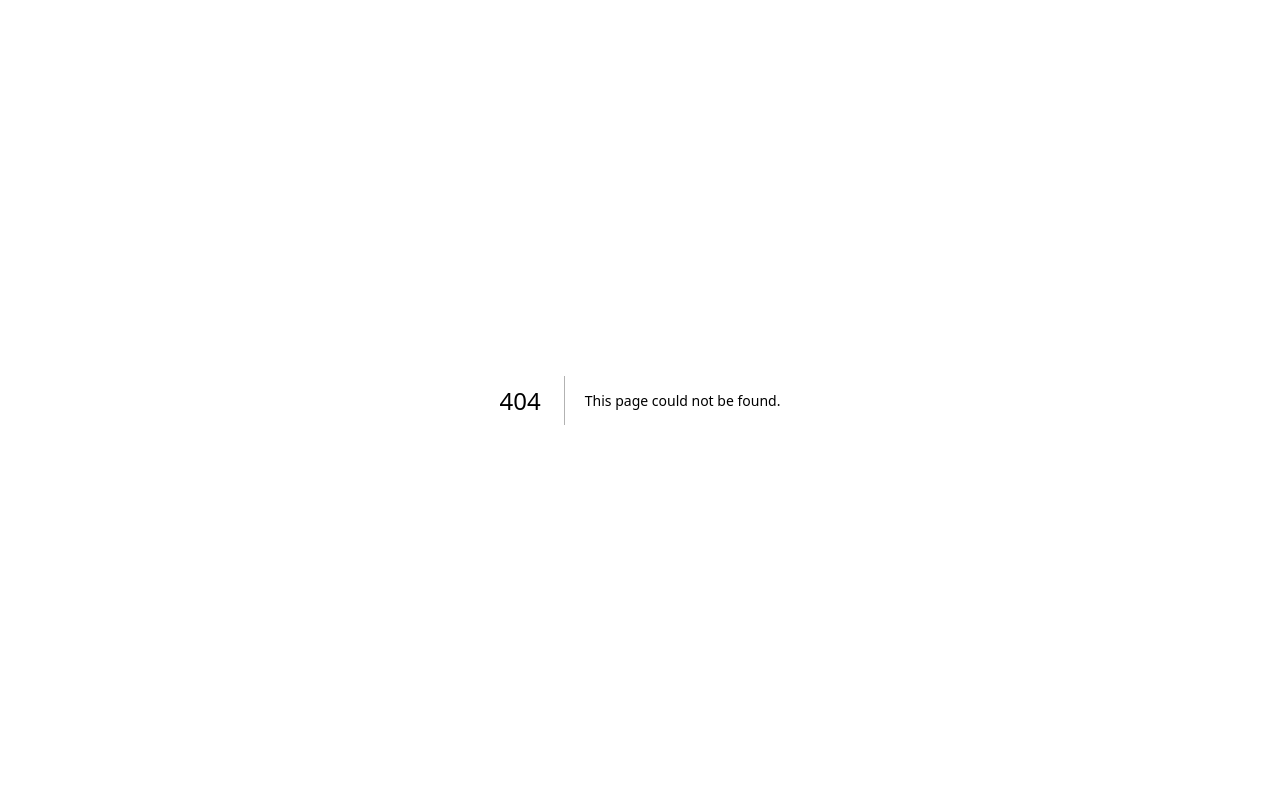
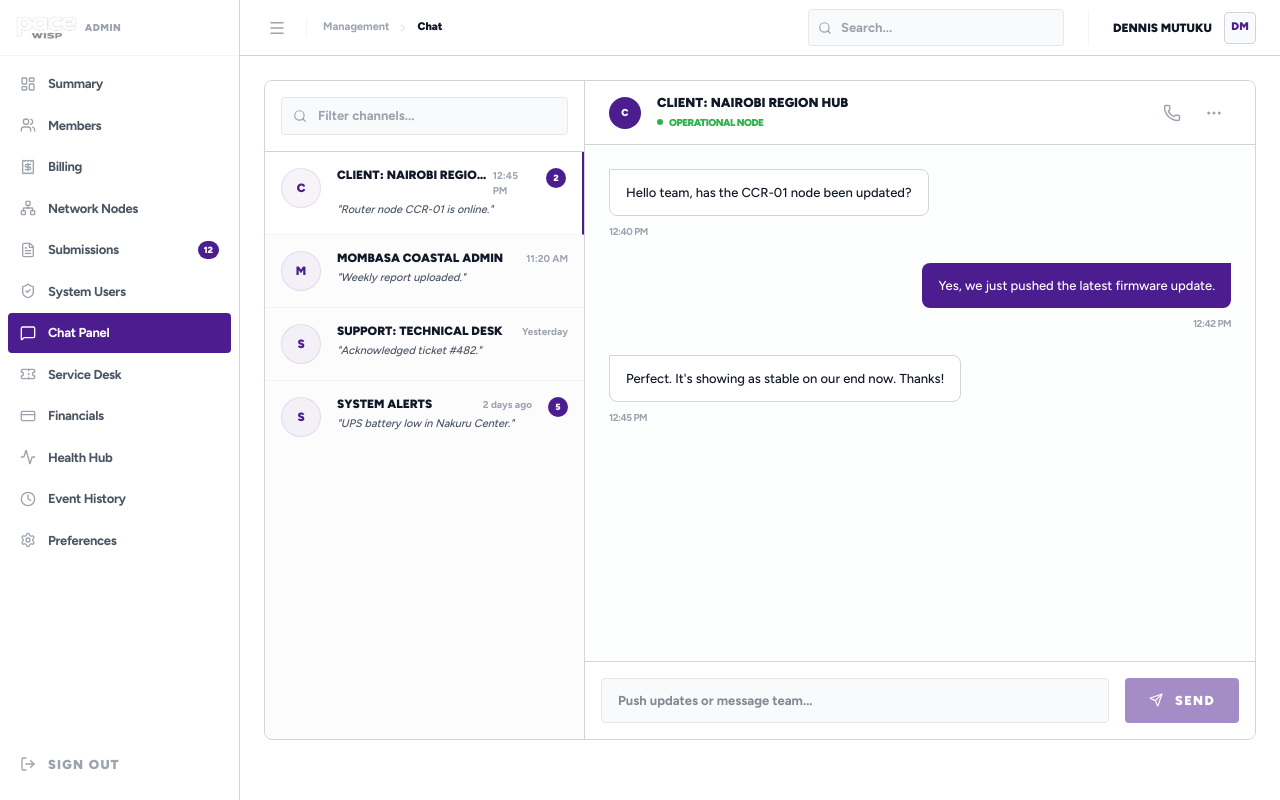
Before and after one commit to dennismutuku2005/pacewebsite, a Next.js app in the folder paceadmin/: page /dashboard/chat in a window 1280 px wide. Before the commit this address had no page. Built offline with nearby package versions, Linux system fonts and the light colour scheme.

Commit message:
Auto-update:

```diff
--- /dev/null
+++ b/paceadmin/src/app/dashboard/chat/page.js
@@ -0,0 +1,156 @@
+"use client"
+
+import React, { useState, useEffect } from 'react'
+import { motion, AnimatePresence } from 'framer-motion'
+import { Send, Search, User, MoreHorizontal, Phone, Video } from 'lucide-react'
+import { Skeleton } from '@/components/Skeleton'
+import { cn } from '@/lib/utils'
+
+export default function ChatPage() {
+    const [isLoading, setIsLoading] = useState(true)
+    const [activeChat, setActiveChat] = useState(1)
+    const [message, setMessage] = useState('')
+
+    useEffect(() => {
+        const timer = setTimeout(() => setIsLoading(false), 800)
+        return () => clearTimeout(timer)
+    }, [])
+
+    const contacts = [
+        { id: 1, name: 'Client: Nairobi Region Hub', lastMsg: 'Router node CCR-01 is online.', time: '12:45 PM', unread: 2 },
+        { id: 2, name: 'Mombasa Coastal Admin', lastMsg: 'Weekly report uploaded.', time: '11:20 AM', unread: 0 },
+        { id: 3, name: 'Support: Technical Desk', lastMsg: 'Acknowledged ticket #482.', time: 'Yesterday', unread: 0 },
+        { id: 4, name: 'System Alerts', lastMsg: 'UPS battery low in Nakuru Center.', time: '2 days ago', unread: 5 },
+    ]
+
+    const messages = [
+        { id: 1, text: "Hello team, has the CCR-01 node been updated?", sender: 'other', time: '12:40 PM' },
+        { id: 2, text: "Yes, we just pushed the latest firmware update.", sender: 'me', time: '12:42 PM' },
+        { id: 3, text: "Perfect. It's showing as stable on our end now. Thanks!", sender: 'other', time: '12:45 PM' },
+    ]
+
+    return (
+        <div className="h-[calc(100vh-140px)] flex border border-pace-border rounded-lg overflow-hidden bg-white">
+            {/* Contacts Sidebar */}
+            <div className="w-80 border-r border-pace-border flex flex-col bg-gray-50/50">
+                <div className="p-4 border-b border-pace-border bg-white">
+                    <div className="relative">
+                        <Search className="absolute left-3 top-1/2 -translate-y-1/2 text-admin-dim" size={14} />
+                        <input
+                            type="text"
+                            placeholder="Filter channels..."
+                            className="w-full pl-9 pr-4 py-2 bg-gray-50 border border-gray-200 rounded text-[12px] focus:bg-white focus:border-pace-purple outline-none transition-all font-bold placeholder:text-admin-dim"
+                        />
+                    </div>
+                </div>
+                <div className="flex-1 overflow-auto divide-y divide-gray-100">
+                    {isLoading ? (
+                        [...Array(4)].map((_, i) => (
+                            <div key={i} className="p-4 flex gap-4">
+                                <Skeleton className="w-10 h-10 rounded-full shrink-0" />
+                                <div className="space-y-2 flex-1">
+                                    <Skeleton className="h-4 w-32" />
+                                    <Skeleton className="h-3 w-48" />
+                                </div>
+                            </div>
+                        ))
+                    ) : (
+                        contacts.map((contact) => (
+                            <button
+                                key={contact.id}
+                                onClick={() => setActiveChat(contact.id)}
+                                className={cn(
+                                    "w-full p-4 flex gap-4 hover:bg-white transition-colors text-left group",
+                                    activeChat === contact.id ? "bg-white border-r-2 border-r-pace-purple" : ""
+                                )}
+                            >
+                                <div className="w-10 h-10 rounded-full bg-pace-purple/5 border border-pace-purple/10 flex items-center justify-center text-pace-purple font-black text-[12px]">
+                                    {contact.name.charAt(0)}
+                                </div>
+                                <div className="flex-1 min-w-0">
+                                    <div className="flex justify-between items-baseline mb-1">
+                                        <p className="text-[12px] font-black text-admin-value leading-none uppercase truncate">{contact.name}</p>
+                                        <span className="text-[10px] text-admin-dim font-bold">{contact.time}</span>
+                                    </div>
+                                    <p className="text-[11px] text-admin-label font-medium truncate italic">"{contact.lastMsg}"</p>
+                                </div>
+                                {contact.unread > 0 && (
+                                    <div className="w-5 h-5 rounded-full bg-pace-purple text-white flex items-center justify-center text-[9px] font-black">
+                                        {contact.unread}
+                                    </div>
+                                )}
+                            </button>
+                        ))
+                    )}
+                </div>
+            </div>
+
+            {/* Chat Area */}
+            <div className="flex-1 flex flex-col">
+                {/* Chat Header */}
+                <div className="h-16 px-6 border-b border-pace-border flex items-center justify-between bg-white">
+                    <div className="flex items-center gap-4">
+                        <div className="w-8 h-8 rounded-full bg-pace-purple text-white flex items-center justify-center text-[10px] font-black">
+                            {contacts.find(c => c.id === activeChat)?.name.charAt(0)}
+                        </div>
+                        <div>
+                            <p className="text-[13px] font-black text-admin-value leading-none uppercase">{contacts.find(c => c.id === activeChat)?.name}</p>
+                            <p className="text-[10px] text-pace-green font-black mt-1.5 uppercase tracking-tighter flex items-center gap-1.5">
+                                <span className="w-1.5 h-1.5 rounded-full bg-pace-green" />
+                                Operational Node
+                            </p>
+                        </div>
+                    </div>
+                    <div className="flex items-center gap-2">
+                        <button className="p-2 text-admin-dim hover:text-pace-purple rounded transition-all"><Phone size={18} /></button>
+                        <button className="p-2 text-admin-dim hover:text-pace-purple rounded transition-all"><MoreHorizontal size={18} /></button>
+                    </div>
+                </div>
+
+                {/* Messages */}
+                <div className="flex-1 p-6 overflow-auto bg-gray-50/30 space-y-6">
+                    {messages.map((msg) => (
+                        <div key={msg.id} className={cn(
+                            "flex flex-col max-w-[70%]",
+                            msg.sender === 'me' ? "ml-auto items-end" : "items-start"
+                        )}>
+                            <div className={cn(
+                                "px-4 py-3 rounded-lg text-[13px] font-medium leading-relaxed shadow-none",
+                                msg.sender === 'me'
+                                    ? "bg-pace-purple text-white rounded-tr-none"
+                                    : "bg-white border border-pace-border text-admin-value rounded-tl-none"
+                            )}>
+                                {msg.text}
+                            </div>
+                            <span className="text-[10px] text-admin-dim font-bold mt-2 uppercase tracking-tighter">{msg.time}</span>
+                        </div>
+                    ))}
+                </div>
+
+                {/* Input Area */}
+                <div className="p-4 bg-white border-t border-pace-border">
+                    <form
+                        onSubmit={(e) => { e.preventDefault(); setMessage(''); }}
+                        className="flex gap-4"
+                    >
+                        <input
+                            type="text"
+                            value={message}
+                            onChange={(e) => setMessage(e.target.value)}
+                            placeholder="Push updates or message team..."
+                            className="flex-1 px-4 py-3 bg-gray-50 border border-gray-200 rounded text-[12px] focus:bg-white focus:border-pace-purple outline-none transition-all font-bold"
+                        />
+                        <button
+                            type="submit"
+                            className="px-6 py-3 bg-pace-purple text-white rounded font-black text-[11px] uppercase tracking-widest hover:bg-[#3d1a75] transition-all flex items-center gap-3 shadow-none disabled:opacity-50"
+                            disabled={!message}
+                        >
+                            <Send size={14} />
+                            Send
+                        </button>
+                    </form>
+                </div>
+            </div>
+        </div>
+    )
+}
```
